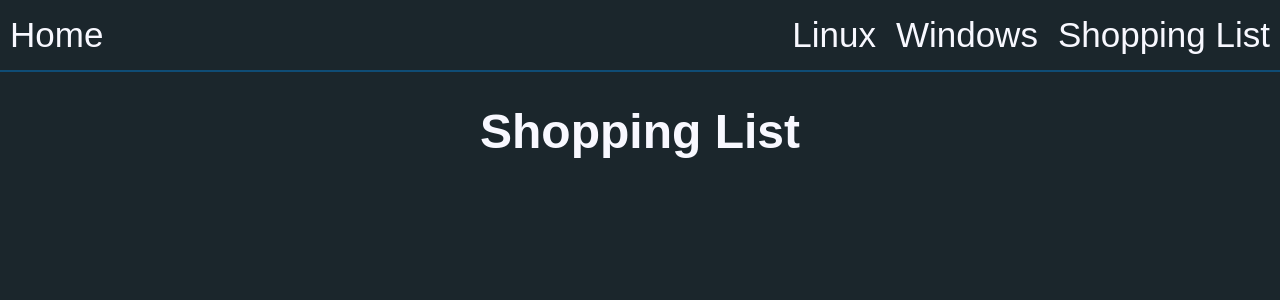
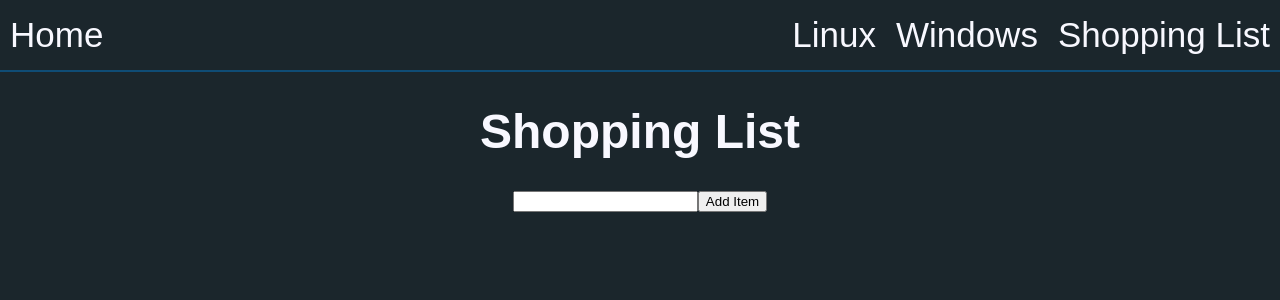
Before and after one commit to Yumokaro/School, a React (Create React App) app in the folder cs290react/: page /ShoppingList in a window 1280 px wide. Shown: the top 300 px of the page. Built offline with nearby package versions, Linux system fonts and the light colour scheme.

Commit message:
update shopping form

```diff
--- a/cs290react/src/App.js
+++ b/cs290react/src/App.js
@@ -14,7 +14,8 @@ import NotFoundPage from "./pages/PageNotFound";
 
 /*import './App.css';*/
 import './_css/Menu.css';
-import './_css/Page.css'
+import './_css/Page.css';
+import './_css/ShoppingList.css';
 
 
 class App extends Component {
--- /dev/null
+++ b/cs290react/src/_css/ShoppingList.css
@@ -0,0 +1,4 @@
+.shopping_form {
+    text-align: center;
+    display: block;
+}
--- a/cs290react/src/pages/ShoppingList.js
+++ b/cs290react/src/pages/ShoppingList.js
@@ -4,6 +4,13 @@ const ShoppingList = () => (
     <>
         <h1>Shopping List</h1>
 
+        <div>
+            <form className="shopping_form">
+                <input/>
+                <button type="submit">Add Item</button>
+            </form>
+        </div>
+
     </>
 );
 export default ShoppingList;
```
